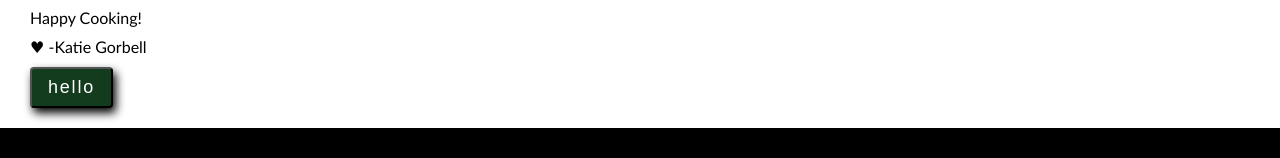
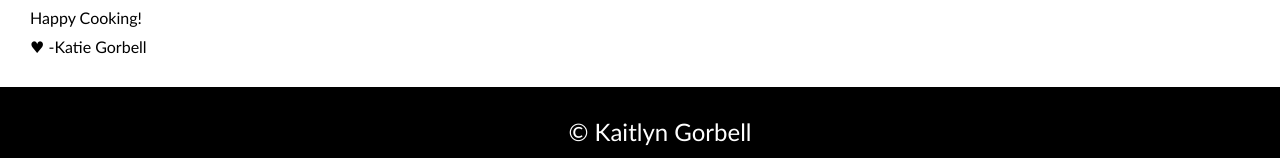
Before and after one commit to kgorbell/TriedAndTrue, a React (Create React App) app: page / in a window 1280 px wide. Shown: the part 934-1092 px from the top of the page. Built offline with nearby package versions, Linux system fonts and the light colour scheme.

Commit message:
removed button component from testing

```diff
--- a/src/HomePage/index.js
+++ b/src/HomePage/index.js
@@ -1,5 +1,4 @@
 import React from 'react'
-import Button from '../components/general/Button'
 import MastHead from './MastHead'
 import './styles.scss'
 
@@ -16,8 +15,6 @@ const HomePage = props => {
                     <p>Happy Cooking!</p>
                     <p className="HomePage__signoff">&hearts; -Katie Gorbell</p>
                 </div>
-                <Button>hello</Button>
-
             </div>
         </div>
     )
```
